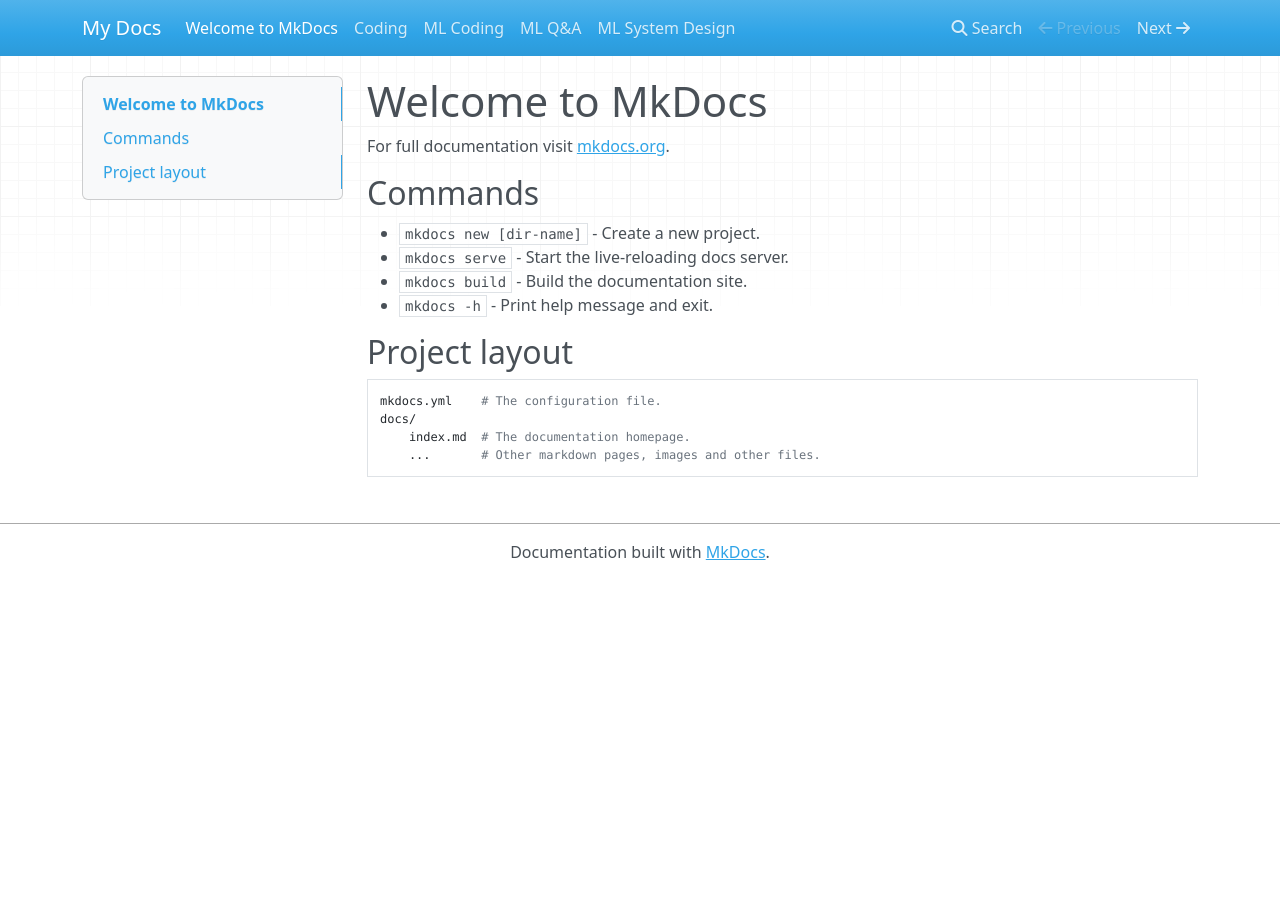
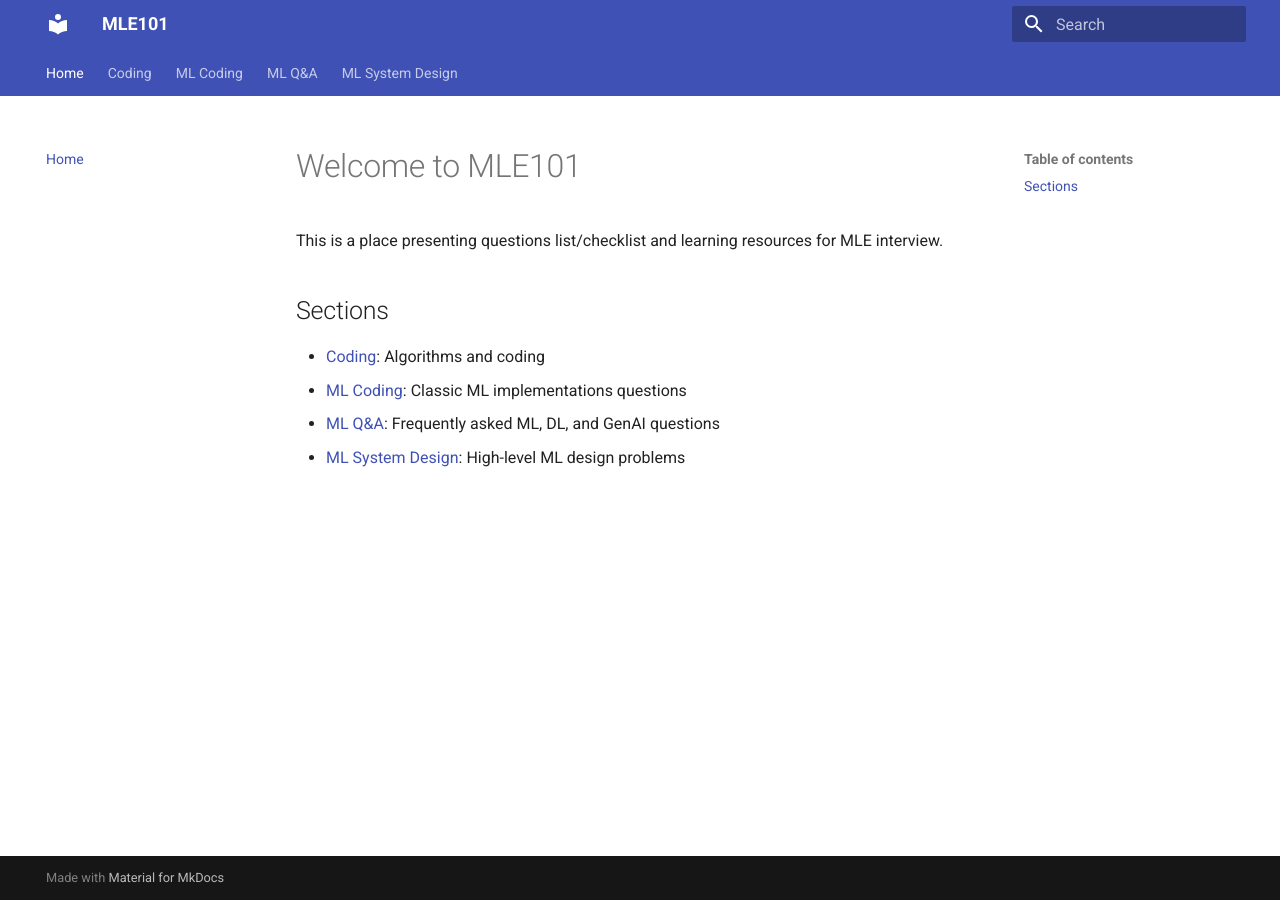
Before and after one commit to MelodyMD/MLE101, an MkDocs documentation site: the page built from docs/index.md, in a window 1280 px wide. Built offline with MkDocs 1.6.1 and Material for MkDocs 9.7.7, drawn with Linux system fonts in a browser that asks for light colours; nearby versions of some CDN libraries.

Commit message:
add files to deploy a website

```diff
--- a/docs/index.md
+++ b/docs/index.md
@@ -1,17 +1,10 @@
-# Welcome to MkDocs
+# Welcome to MLE101
 
-For full documentation visit [mkdocs.org](https://www.mkdocs.org).
+This is a place presenting questions list/checklist and learning resources for MLE interview.
 
-## Commands
+## Sections
 
-* `mkdocs new [dir-name]` - Create a new project.
-* `mkdocs serve` - Start the live-reloading docs server.
-* `mkdocs build` - Build the documentation site.
-* `mkdocs -h` - Print help message and exit.
-
-## Project layout
-
-    mkdocs.yml    # The configuration file.
-    docs/
-        index.md  # The documentation homepage.
-        ...       # Other markdown pages, images and other files.
+- [Coding](coding.md): Algorithms and coding
+- [ML Coding](ml_coding.md): Classic ML implementations questions
+- [ML Q&A](ml_qa.md): Frequently asked ML, DL, and GenAI questions
+- [ML System Design](ml_system_design.md): High-level ML design problems
--- a/mkdocs.yml
+++ b/mkdocs.yml
@@ -1 +1,16 @@
-site_name: My Docs
+site_name: MLE101
+site_url: https://melodymd.github.io/MLE101/
+theme:
+  name: material
+  features:
+    - navigation.tabs
+    - navigation.top
+    - search.highlight
+    - content.code.copy
+
+nav:
+  - Home: index.md
+  - Coding: coding.md
+  - ML Coding: ml_coding.md
+  - ML Q&A: ml_qa.md
+  - ML System Design: ml_system_design.md
```
Also changed, not shown: docs/ml_system_design.md (line endings or trailing spaces).
